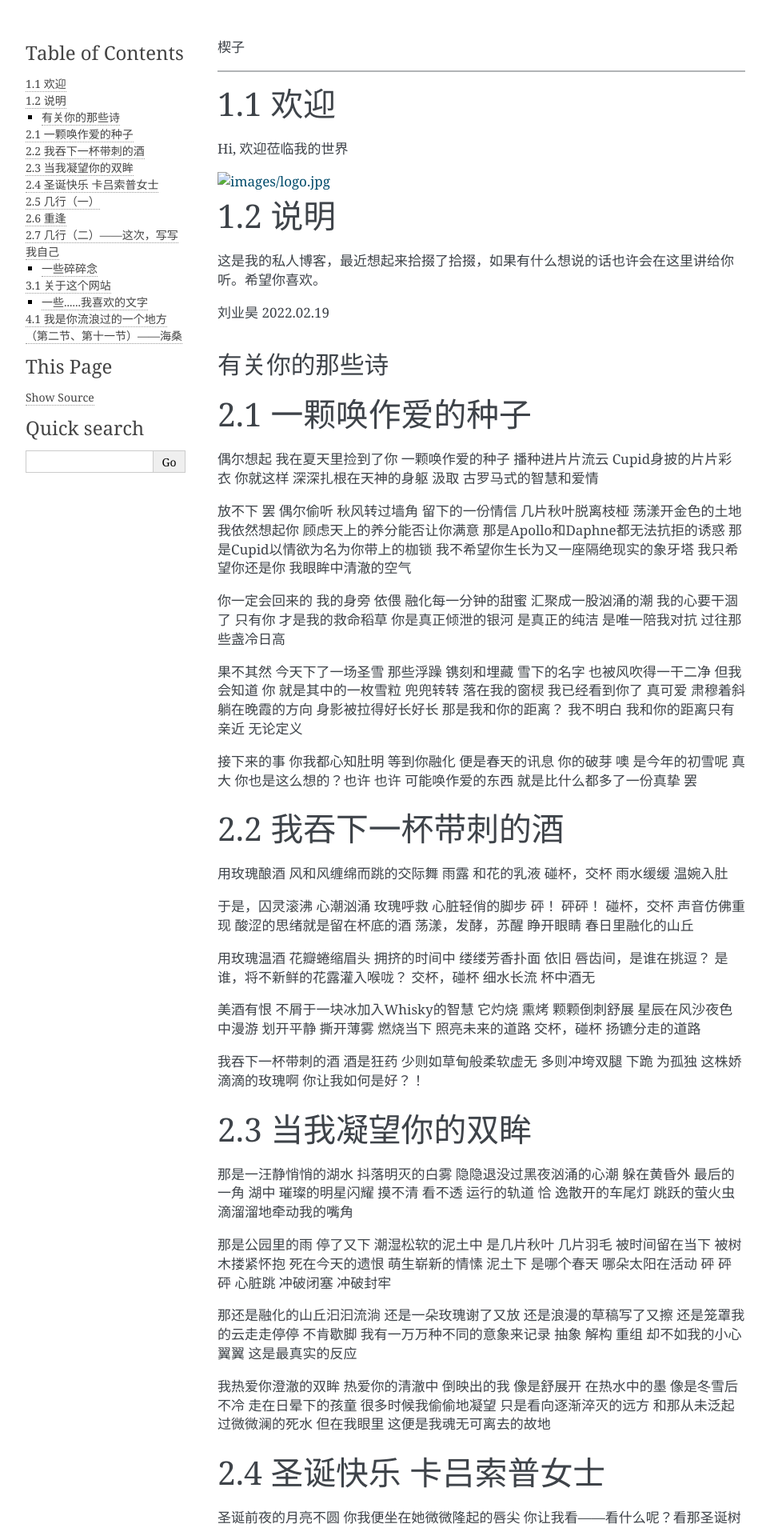
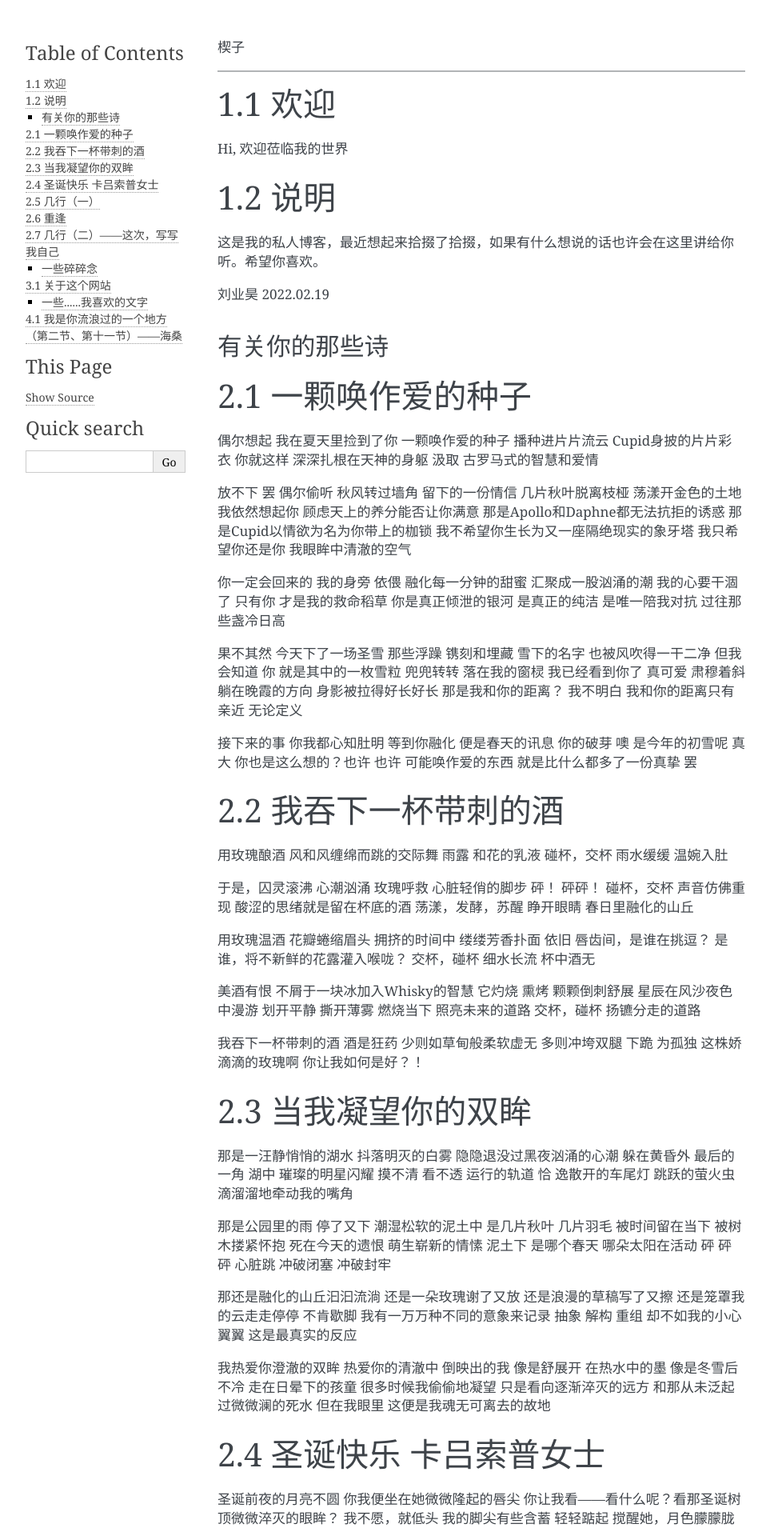
Before and after one commit to Leo4everlkc/my-blog, a Sphinx documentation site: the page built from source/language_introduction.rst, in a window 1280 px wide. Shown: the top 1910 px of the page at 80% size, without its empty margins (148-1111 px from the left). Built offline with Sphinx 7.4.7, drawn with Linux system fonts in a browser that asks for light colours.

Commit message:
Update language_introduction.rst

```diff
--- a/source/language_introduction.rst
+++ b/source/language_introduction.rst
@@ -6,9 +6,6 @@
 ---------------------
 
 Hi, 欢迎莅临我的世界
-
-.. image:: ./images/logo.jpg
-    :width: 960px
 
 1.2 说明
 ---------------------
```
